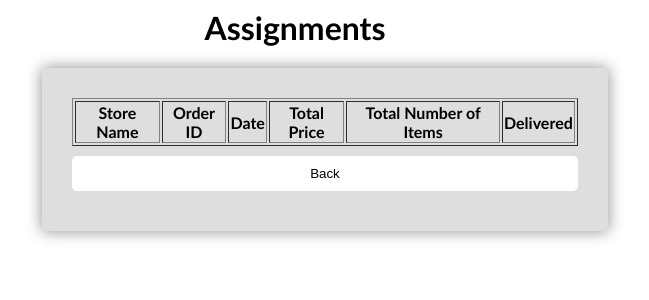
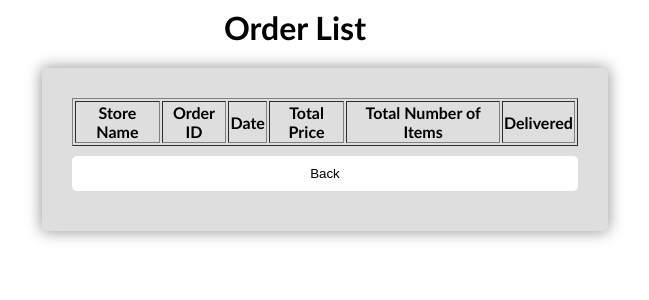
Before and after one commit to justin-levy/bamagrocery, a PHP site: page /buyer/order_list.php in a window 1280 px wide. Shown: the top 300 px of the page, without its empty margins (345-994 px from the left). Run offline with PHP 8.4, Linux system fonts and the light colour scheme; a user stored in the database is signed in; data comes from the database, SQL or seed files in the repository; data that the repository does not hold is empty.

Commit message:
order list - buyer

```diff
--- a/buyer/order_list.php
+++ b/buyer/order_list.php
@@ -11,10 +11,10 @@
 
 <html>
 	<head>
-		<link rel="stylesheet" type="text/css" href="../../style.css">
+		<link rel="stylesheet" type="text/css" href="../style.css">
 	</head>
 	<body>
-		<h1>Assignments</h1>
+		<h1>Order List</h1>
 
 		<form method="" action="">
 			<table border="1">
```
